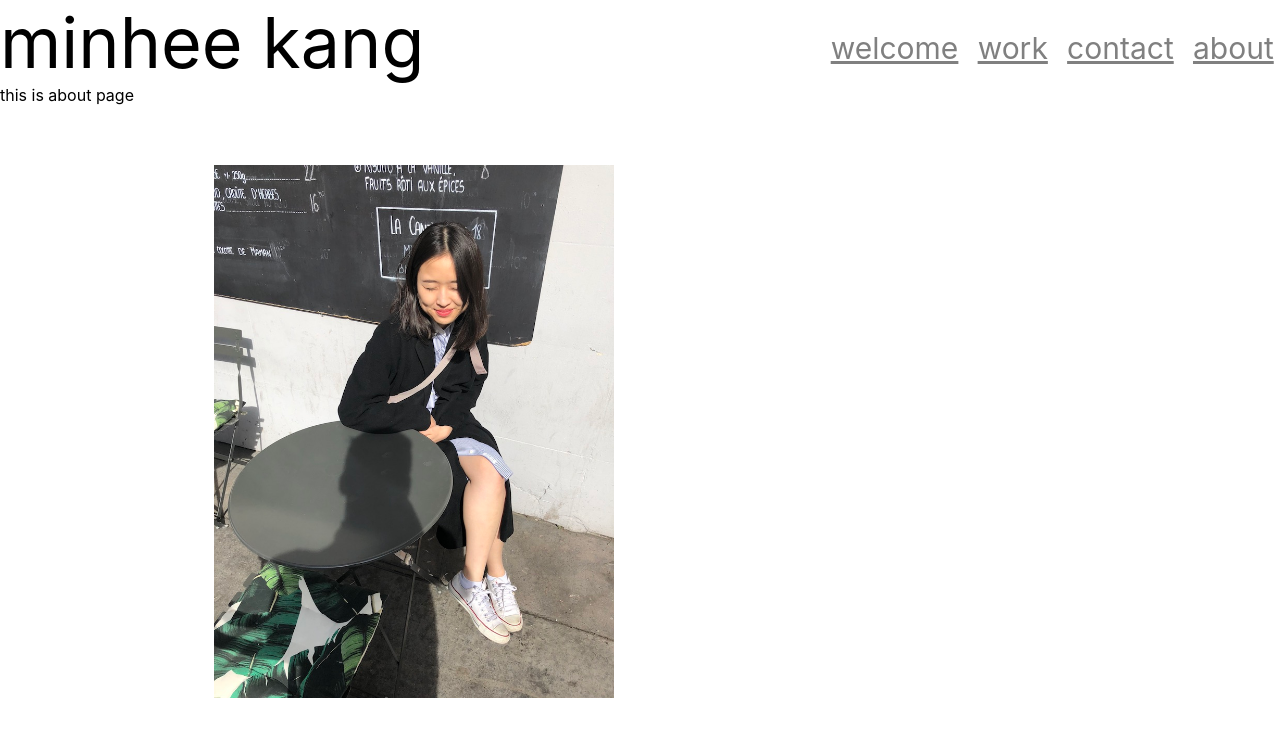
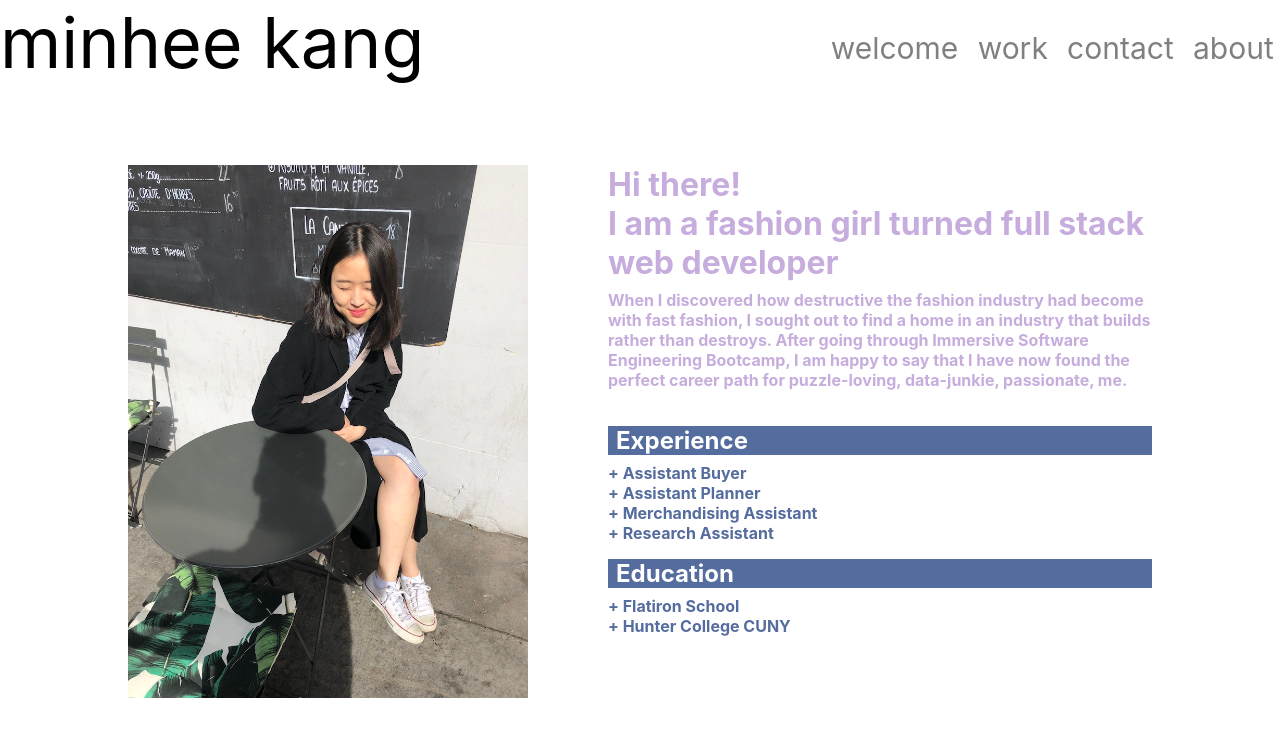
Before and after one commit to minheekangg/portfolio-v1, a React (Create React App) app: page /about in a window 1280 px wide. Shown: the top 736 px of the page. Built offline with nearby package versions, Linux system fonts and the light colour scheme.

Commit message:
about page done

```diff
--- a/src/App.css
+++ b/src/App.css
@@ -1,33 +1,9 @@
-/* .App {
-  text-align: center;
+:root {
+  --mypurple: #C6ADDD;
+  --mypink: #F4D8ED;
+  --myorange: #ECA473;
+  --myblue: #556C9E;
 }
-
-.App-logo {
-  animation: App-logo-spin infinite 20s linear;
-  height: 40vmin;
-  pointer-events: none;
-}
-
-.App-header {
-  background-color: #282c34;
-  min-height: 100vh;
-  display: flex;
-  flex-direction: column;
-  align-items: center;
-  justify-content: center;
-  font-size: calc(10px + 2vmin);
-  color: white;
-}
-
-.App-link {
-  color: #61dafb;
-} */
-
-/* body{
-  align-content: center;
-  margin: 0 auto;
-  width: 80%;
-} */
 
 /* NAVBAR */
 #navbar{
@@ -55,6 +31,11 @@
   font-size: 30px;
   margin-right: 5%;
   color: grey;
+  text-decoration: none;
+}
+#navbar a:hover{
+  text-decoration: underline;
+  font-style: italic;
 }
 
 #navbar a:active{
@@ -62,32 +43,90 @@
 }
 /* NAVBAR */
 
+
+
 /* ABOUT PAGE */
+
 #about-page{
   display: flex;
+  /* background-color: lightgray; */
+  width: 80%;
+  margin: 0 auto;
+  /* background-color: var(--mypink); */
 }
 #my-pic{
   background-size: contain;
   width: 50vh;
   height: 40%;
-  /* background-color: blue; */
-  margin-left: 10vh;
+  /* margin-left: 10vh; */
   margin-top: 10vh;
 }
 #my-description{
-  width: 40%;
-  margin: 20vh;
-  font-size: 2.5vh;
-  display: none;
+  width: 80%;
+  margin-top: 10vh;
+  margin-left: 10vh;
+  /* font-size: 4vh; */
+  display: block;
   bottom: 0;
-  color: grey;
-  /* border-color: grey; */
+  color: var(--mypurple);
+  font-weight: bold;
+  cursor: pointer;
 }
 
-#my-pic:hover + #my-description{
-  display: block
+/* #my-description span{
+  bottom: 0;
+} */
+#bio{
+  font-size: 4vh;
+  cursor: pointer;
 }
-/* WELCOME PAGE */
+
+#bio-more{
+  display: block;
+  font-size: 2vh;
+  margin-top: 1vh;
+}
+/* #bio:hover+#bio-more{
+  display: block;
+  line-height: 130%;
+  font-size: 2vh;
+} */
+
+#experience{
+  margin-top: 2vh;
+  margin-bottom: 1vh;
+  text-align: left;
+  font-size: 3vh;
+  background-color: var(--myblue);
+  color: white;
+  padding-left: 1vh;
+  /* text-decoration: underline; */
+}
+
+#experience-extended{
+  color: var(--myblue);
+  font-size: 2vh;
+  cursor: cell;
+}
+
+#experience-extended #show{
+  display: none;
+}
+#experience-extended:hover{
+  border: .5vh;
+  color:var(--myblue);
+  padding: .5vh;
+  border: solid var(--myblue);
+  cursor: cell;
+}
+#experience-extended:hover #show{
+  display: block;
+  padding: .5vh;
+  /* background-color: purple; */
+  text-decoration: none;
+  cursor: cell;
+}
+
 
 
 /* WELCOME PAGE */
@@ -115,10 +154,12 @@
   font-size: 4vh;
   font-weight: normal;
   color: grey;
+  cursor: cell;
 }
 #single-skill-scroll:hover{
   /* text-decoration: underline; */
-  color: orangered
+  color: orangered;
+  font-style: italic;
 }
 /* #single-skill-scroll BOX{
   width: 10vh;
@@ -132,7 +173,9 @@
   font-size: 2vh;
   font-weight: bold;
 } */
+
 /* #single-skill-scroll:hover{
   font-weight: bold;
 } */
+
 /* WELCOME PAGE */
--- a/src/components/about.js
+++ b/src/components/about.js
@@ -3,13 +3,51 @@ import profile from '../images/paris.jpg'
 
 
 export default class About extends React.Component{
+    state = {
+        experience: [{ name: "Assistant Buyer", place: "SAKS FIFTH AVENUE OFF FIFTH + GILT (HBC)", time: "Aug 2017 - Oct 2018" }, { name: "Assistant Planner", place: "SAKS FIFTH AVENUE OFF FIFTH + GILT (HBC)", time: "Jul 2016 – Aug 2017" }, { name: "Merchandising Assistant", place: "SAKS FIFTH AVENUE OFF FIFTH + GILT (HBC)", time: "Mar 2015 – Jul 2016" }, { name: "Research Assistant", place: "HAVER ANALYTICS", time: "June 2014 – March 2015" } ],
+        education: [{ name: "Flatiron School", location: "NY, NY", degree: "Full Stack Web Development", time: "JAN 2018" }, { name: "Hunter College CUNY", location: "NY, NY", degree: "Bachelor of Arts in Economics, Media Studies Minor", time: "JAN 2015" }]
+}
+
+    displayExperience =() =>{
+        return this.state.experience.map(e=>{
+            return <div id="experience-extended">  + {e.name}
+                <span id="show">
+                    {e.place} <br/> {e.time}
+                </span>
+            </div>
+        })
+    }
+    displayEducation =() =>{
+        return this.state.education.map(e=>{
+            return <div id="experience-extended">  + {e.name}
+                <span id="show">
+                    {e.degree} <br /> {e.location}<br/>{e.time}
+                </span>
+            </div>
+        })
+    }
+
 
     render(){
         return(
-            <div id="about-page">this is about page
+            <div id="about-page">
                  <img src={profile} id="my-pic" alt="my_pic"/>
-                 <div id="my-description">
-                     Hi there! I am a fashion girl turned full stack web developer. <br/> <br/>  When I discovered how destructive the fashion industry had become with fast fashion, I sought out to find a home in an industry that builds rather than destroys. After going through Immersive Software Engineering Bootcamp, I am happy to say that I have now found the perfect career path for puzzle-loving, data-junkie, passionate, me.
+                <div id="my-description">
+                    <span id="bio">
+                     Hi there! <br/>I am a fashion girl turned full stack web developer
+                    </span>
+                    <span id="bio-more">
+                          When I discovered how destructive the fashion industry had become with fast fashion, I sought out to find a home in an industry that builds rather than destroys. After going through Immersive Software Engineering Bootcamp, I am happy to say that I have now found the perfect career path for puzzle-loving, data-junkie, passionate, me.
+                    </span>
+                    <br/>
+                 <div id="experience" >
+                    Experience
+                 </div>
+                        {this.displayExperience()}
+                 <div id="experience">
+                    Education
+                    </div>
+                    {this.displayEducation()}
                  </div >
 
             </div>
```
